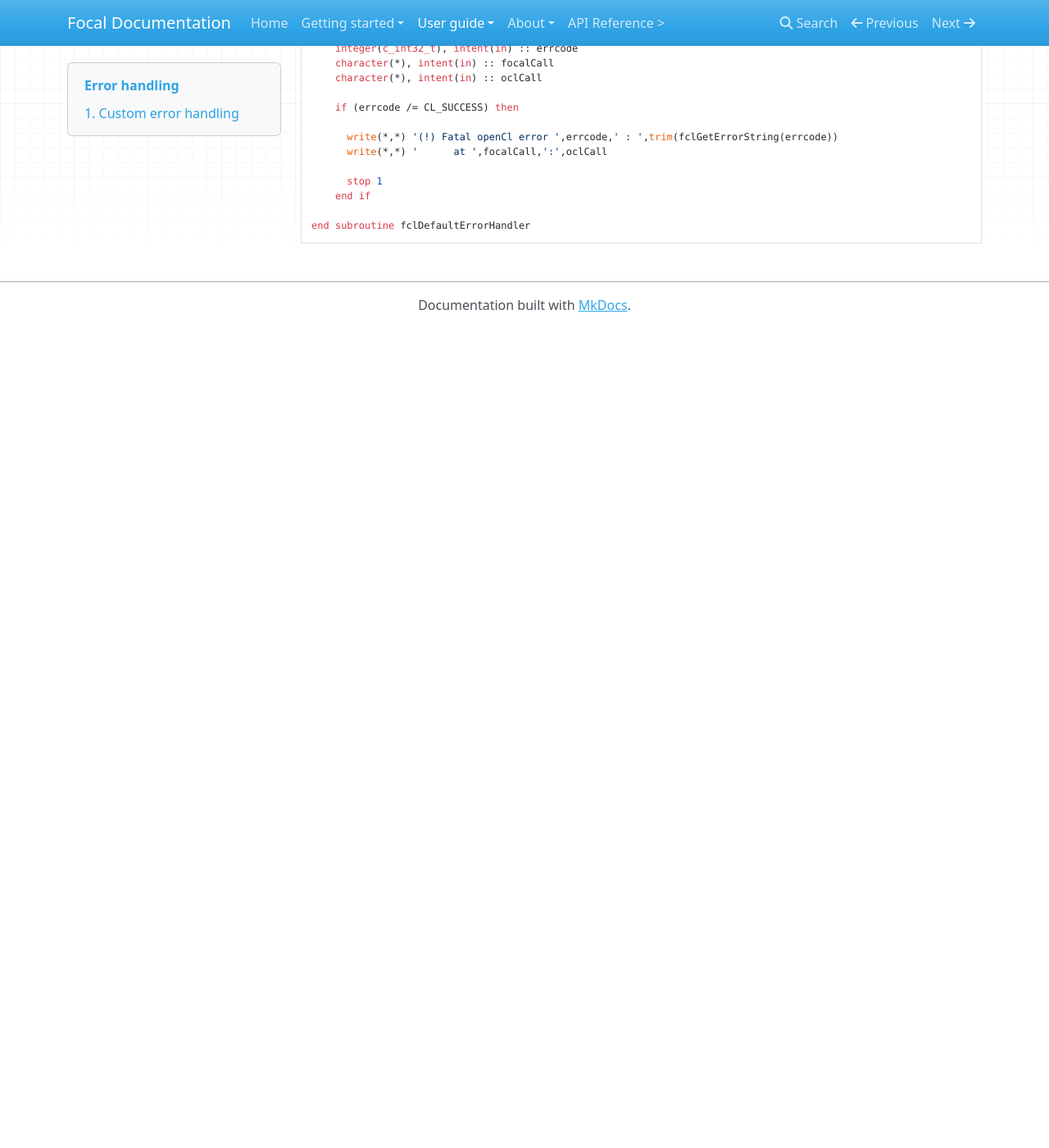
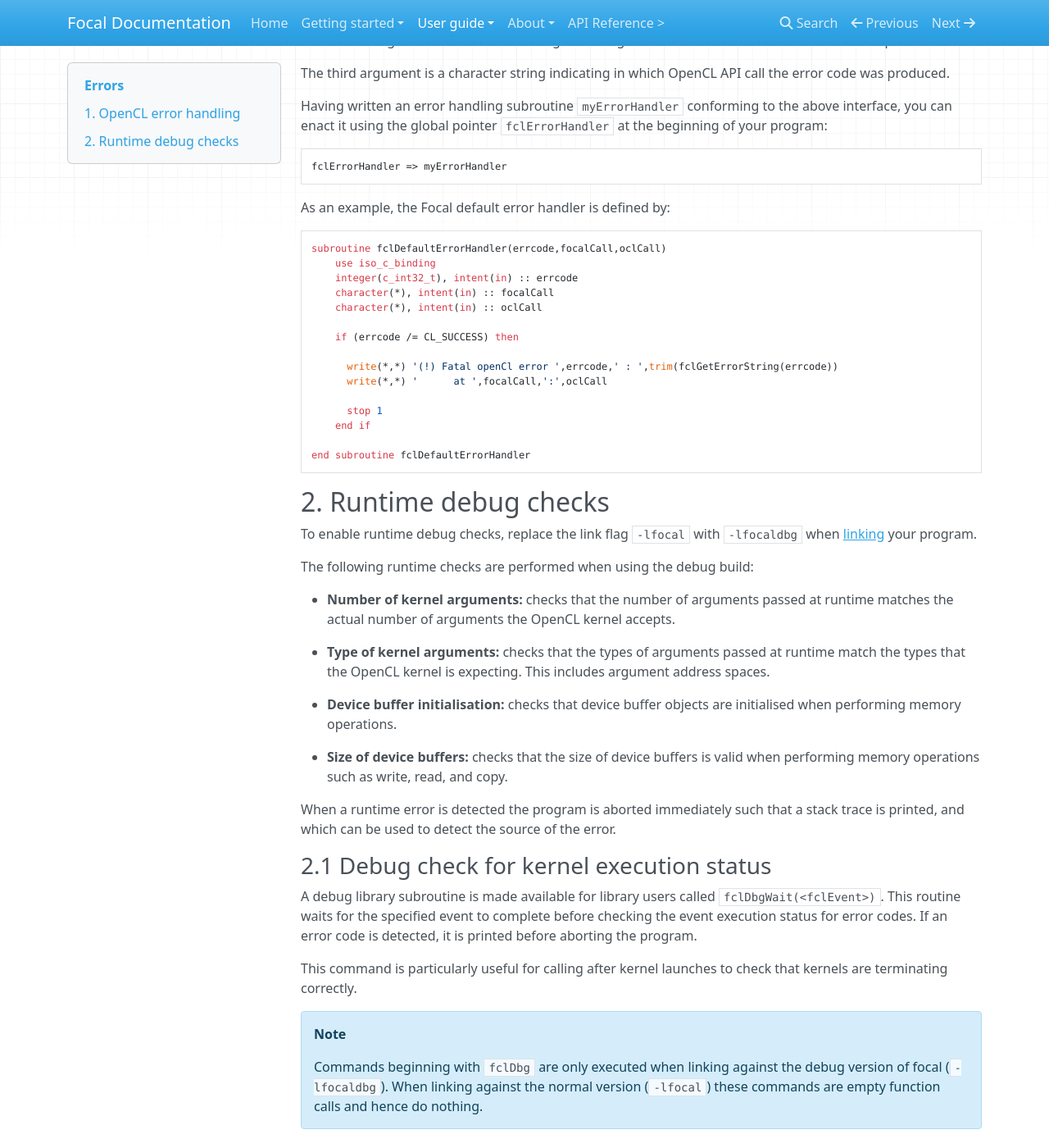
Before and after one commit to LKedward/focal-docs, an MkDocs documentation site: the page built from docs/errors.md, in a window 1280 px wide and 1400 px high, scrolled down 890 px. Shown: the whole window at 82% size. Built offline with MkDocs 1.6.1, drawn with Linux system fonts in a browser that asks for light colours; nearby versions of some CDN libraries; before the commit the page ends 1290 px from its top, so only the background shows below that; some of the changed text lies outside the part shown.

Commit message:
Update: errors and linking page with debug build info.

````diff
--- a/docs/errors.md
+++ b/docs/errors.md
@@ -1,13 +1,24 @@
-# Error handling
+# Errors
 
-An error handler is included automatically and is called after every underlying OpenCL API call to check for errors.
+There are three classes of errors to consider when writing an OpenCL application with Focal:
+
+- __Compile-time:__ errors which occur when compiling a program and which prevent a valid
+program from being created successfully. A compile-time error relating to a Focal library call
+likely indicates that you are using incompatible types (*e.g. transferring a float to an integer*).
+
+- __OpenCL runtime:__ errors which occur during an OpenCL API call. All API calls are checked by
+a customisable error handler.
+
+- __Focal runtime:__ errors which occur in the Focal library. These can include optional validity checks
+that are enabled when linking against the [debug build](../linking#debug-build).
+
+The remainder of this guide relates to defining a custom error handler for OpenCL API errors and using the additional
+runtime checks provided in the debug build.
+
+## 1. OpenCL error handling
+An OpenCL error handler is included automatically and is called after every underlying OpenCL API call to check for errors.
 If an OpenCL call does not return CL_SUCCESS, then the default error handler will indicate where this occurred and will halt the program.
-
 The following [blog post](https://streamhpc.com/blog/2013-04-28/opencl-error-codes/) on streamhpc.com provides a comprehensive description of possible OpenCl error codes and is useful for debugging.
-
-
-
-## 1. Custom error handling
 
 If you would like to handle OpenCL errors yourself, then you can specify your own error handler.
 Custom error handlers must conform to the following subroutine interface:
@@ -55,3 +66,39 @@
 
 end subroutine fclDefaultErrorHandler
 ```
+
+
+## 2. Runtime debug checks
+
+To enable runtime debug checks, replace the link flag `-lfocal` with `-lfocaldbg` when [linking](../linking) your program.
+
+The following runtime checks are performed when using the debug build:
+
+- __Number of kernel arguments:__ checks that the number of arguments passed at runtime
+ matches the actual number of arguments the OpenCL kernel accepts.
+
+- __Type of kernel arguments:__ checks that the types of arguments passed at runtime
+match the types that the OpenCL kernel is expecting. This includes argument address spaces.
+
+- __Device buffer initialisation:__ checks that device buffer objects are initialised
+when performing memory operations.
+
+- __Size of device buffers:__ checks that the size of device buffers is valid when
+performing memory operations such as write, read, and copy.
+
+When a runtime error is detected the program is aborted immediately such that a stack trace is printed,
+and which can be used to detect the source of the error.
+
+### 2.1 Debug check for kernel execution status
+
+A debug library subroutine is made available for library users called `fclDbgWait(<fclEvent>)`.
+This routine waits for the specified event to complete before checking the event execution status
+for error codes. If an error code is detected, it is printed before aborting the program.
+
+This command is particularly useful for calling after kernel launches to check that kernels
+are terminating correctly.
+
+!!! note
+    Commands beginning with `fclDbg` are only executed when linking against the
+    debug version of focal (`-lfocaldbg`). When linking against the normal version (`-lfocal`)
+    these commands are empty function calls and hence do nothing.
````
Also changed, not shown: docs/linking.md (+8 -0 lines).
